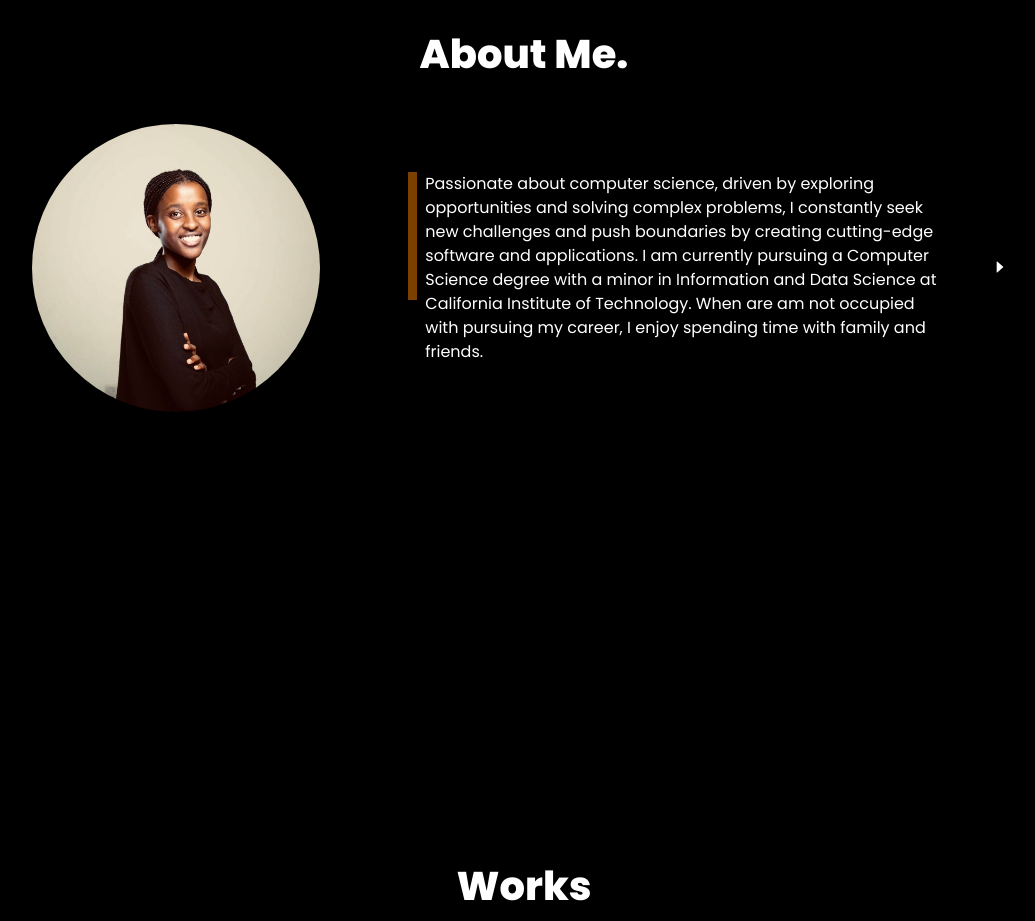
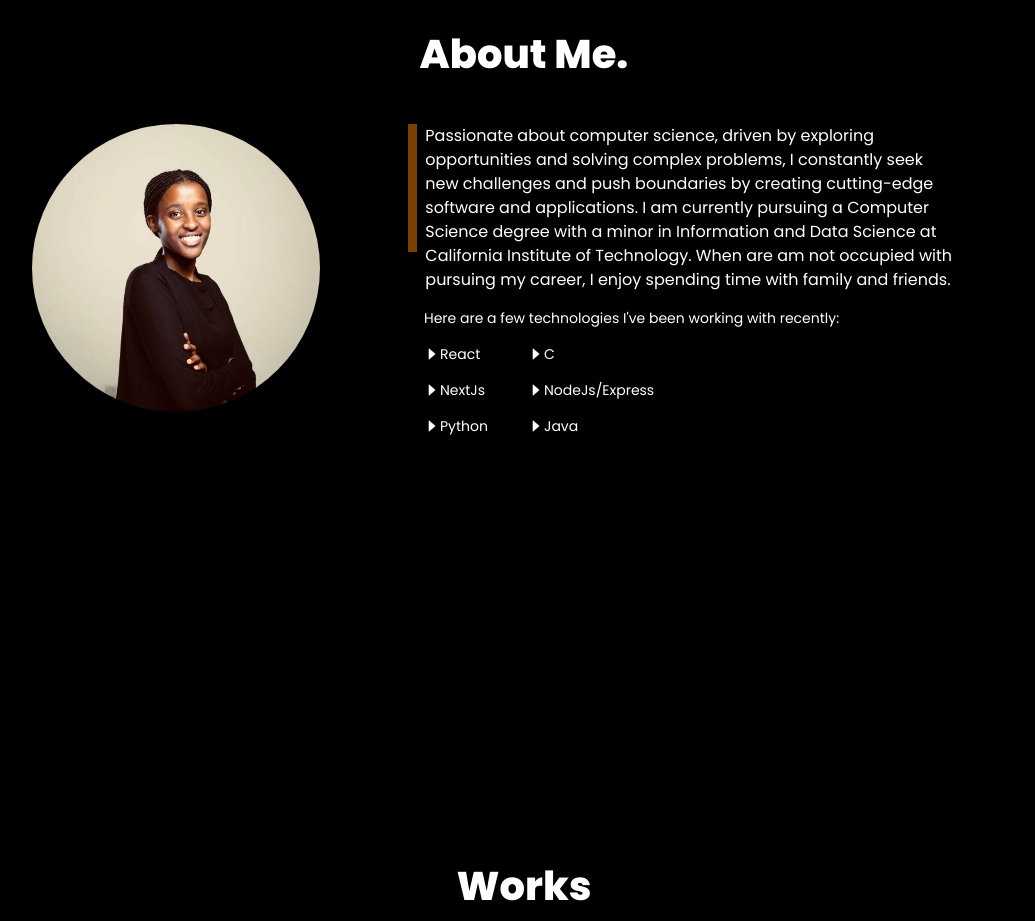
Before and after one commit to shallonkobusinge/shallon, a React (Vite) app: page / in a window 1280 px wide. Shown: the part 840-1761 px from the top of the page, without its empty margins (116-1151 px from the left). Built offline with nearby package versions, Linux system fonts and the light colour scheme.

Commit message:
feat: profile

```diff
--- /dev/null
+++ b/src/components/List.tsx
@@ -0,0 +1,11 @@
+import { CaretRightOutlined } from "@ant-design/icons";
+import { ListProps } from "../types/common";
+
+export default function List({ title }: ListProps) {
+  return (
+    <div className="flex py-2">
+      <CaretRightOutlined />
+      <h2 className="text-sm">{title}</h2>
+    </div>
+  );
+}
--- a/src/components/card.tsx
+++ b/src/components/card.tsx
@@ -8,7 +8,7 @@ export function Card({ title, description, siteLink, imageUrl }: CardProps) {
         <h1 className="uppercase text-white text-xl">{title}</h1>
         <p>{description}</p>
       </div>
-      <Link to={siteLink} className="underline text-primary">
+      <Link to={siteLink} className="underline opacity-[1] text-primary">
         {`Visit ${title}`}
       </Link>
       <div className=" ">
--- a/src/routes/about.tsx
+++ b/src/routes/about.tsx
@@ -1,13 +1,6 @@
-import {
-  CaretRightFilled,
-  GithubOutlined,
-  InstagramOutlined,
-  MailOutlined,
-  TwitchOutlined,
-} from "@ant-design/icons";
-import { Icon } from "../components/Icon";
 import { Image } from "../components/Image";
 import Header from "../components/Header";
+import List from "../components/List";
 
 export default function About() {
   return (
@@ -21,7 +14,7 @@ export default function About() {
             props="object-cover w-72 h-72 rounded-[100%]"
           />
 
-          <div className=" mx-2 xl:w-2/4 w-screen flex justify-center items-center ml-10">
+          <div className=" mx-2 xl:w-2/4 w-screen flex flex-col  ml-10">
             <div className="flex gap-2 ">
               <div className="w-[1rem] h-[8rem] bg-primary p-1"></div>
               <div>
@@ -37,12 +30,22 @@ export default function About() {
                 </p>
               </div>
             </div>
-            <div>
-              <ul>
-                <li>
-                  <CaretRightFilled />
-                </li>
-              </ul>
+            <div className="p-4 ">
+              <h2 className="text-sm mb-2 ">
+                Here are a few technologies I've been working with recently:
+              </h2>
+              <div className="flex gap-10">
+                <div>
+                  <List title="React" />
+                  <List title="NextJs" />
+                  <List title="Python" />
+                </div>
+                <div>
+                  <List title="C" />
+                  <List title="NodeJs/Express" />
+                  <List title="Java" />
+                </div>
+              </div>
             </div>
           </div>
         </div>
--- a/src/types/common.ts
+++ b/src/types/common.ts
@@ -42,3 +42,7 @@ export interface HeaderProps {
   color?: string;
   props?: string;
 }
+
+export interface ListProps {
+  title: string;
+}
```
